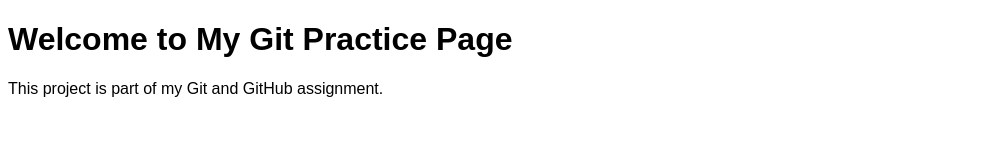
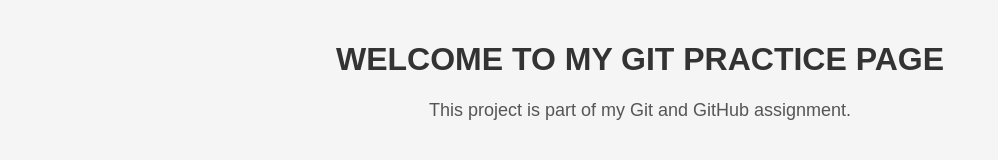
Before and after one commit to jashleenkaur/git-practice, a plain HTML site: page index.html in a window 1280 px wide. Shown: the whole page, without its empty margins (0-998 px from the left). Drawn offline with Linux system fonts and the light colour scheme.

Commit message:
Enhance CSS with improved background color, font, and centered text

```diff
--- a/style.css
+++ b/style.css
@@ -1 +1,18 @@
-body { font-family: Arial; }
+body {
+  font-family: Arial, sans-serif;
+  background-color: #f5f5f5;
+  margin: 0;
+  padding: 20px;
+}
+
+h1 {
+  color: #333;
+  text-align: center;
+  text-transform: uppercase;
+}
+
+p {
+  color: #555;
+  font-size: 18px;
+  text-align: center;
+}
```
